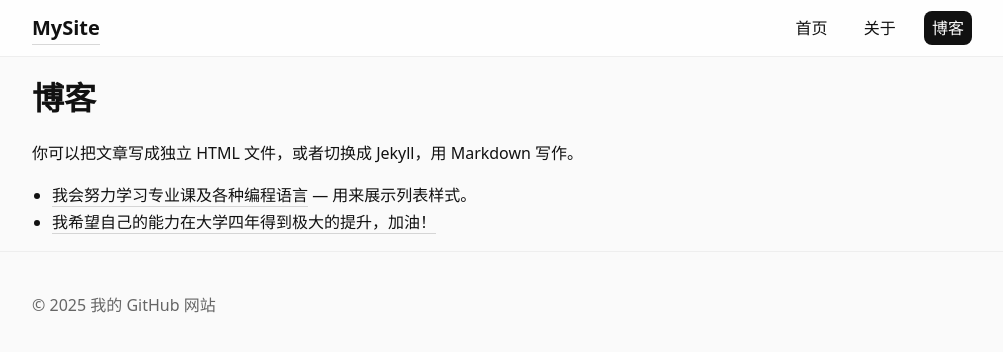
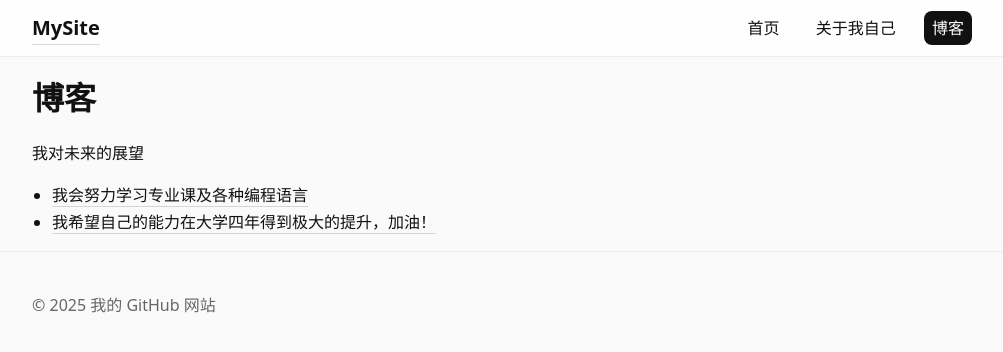
Before and after one commit to jiang-xinrui/jiang-xinrui.github.io, a plain HTML site: page blog.html in a window 1280 px wide. Shown: the whole page, without its empty margins (138-1141 px from the left). Drawn offline with Linux system fonts and the light colour scheme.

Commit message:
Update blog.html

```diff
--- a/blog.html
+++ b/blog.html
@@ -12,7 +12,7 @@
       <a class="brand" href="./">MySite</a>
       <nav class="nav">
         <a href="./">首页</a>
-        <a href="about.html">关于</a>
+        <a href="about.html">关于我自己</a>
         <a class="active" href="blog.html">博客</a>
       </nav>
     </div>
@@ -20,9 +20,9 @@
 
   <main class="container prose">
     <h1>博客</h1>
-    <p>你可以把文章写成独立 HTML 文件，或者切换成 Jekyll，用 Markdown 写作。</p>
+    <p>我对未来的展望</p>
     <ul>
-      <li><a href="#">我会努力学习专业课及各种编程语言</a> — 用来展示列表样式。</li>
+      <li><a href="#">我会努力学习专业课及各种编程语言</a> </li>
       <li><a href="#">我希望自己的能力在大学四年得到极大的提升，加油！</a></li>
     </ul>
   </main>
```
